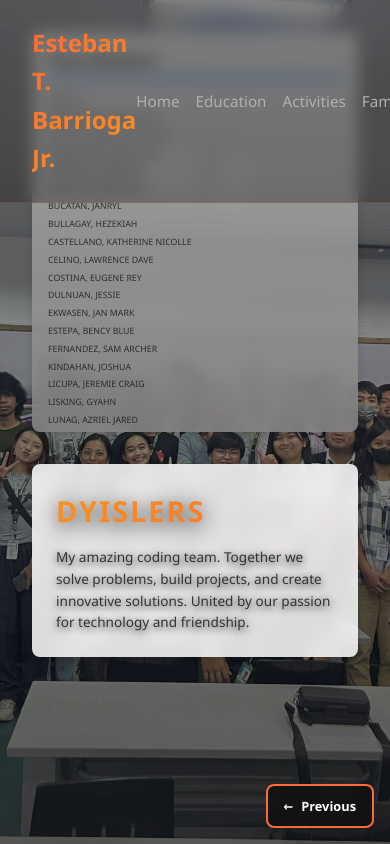
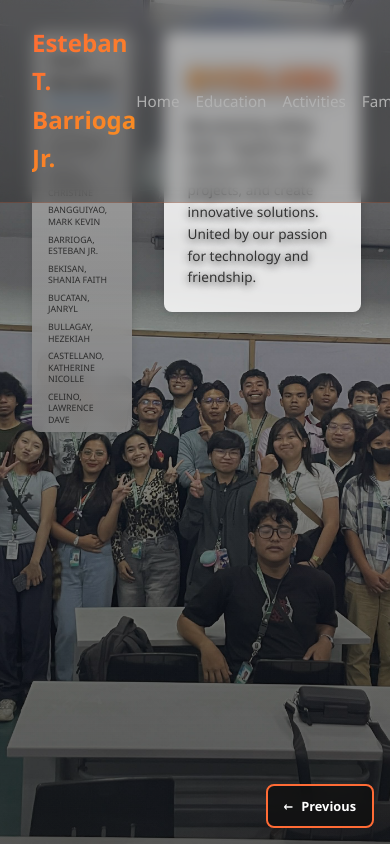
Before and after one commit to Tiban12/Activity-Website, a plain HTML site: page htmls/group.html in a window 390 px wide. Drawn offline with Linux system fonts and the light colour scheme.

Commit message:
group.html

```diff
--- a/htmls/group.html
+++ b/htmls/group.html
@@ -84,7 +84,7 @@
         }
 
         @media (max-width: 768px) {
-            .group-container {
+            .top-section {
                 flex-direction: column;
             }
 
@@ -125,6 +125,7 @@
     <!-- GROUP SECTION WITH FULL BACKGROUND -->
     <section class="group-section">
         <div class="group-container">
+            <div class="top-section">
                 <div class="members-list">
                     <h3>Team Members</h3>
                     <ul>
@@ -170,6 +171,7 @@
                         <li>VENTURA, JAMAL</li>
                     </ul>
                 </div>
+            </div>
             <div class="group-content">
                 <h2 class="group-title">Dyislers</h2>
                 <p class="group-description">
```
Lines whose indentation alone changed are shown as unchanged.
